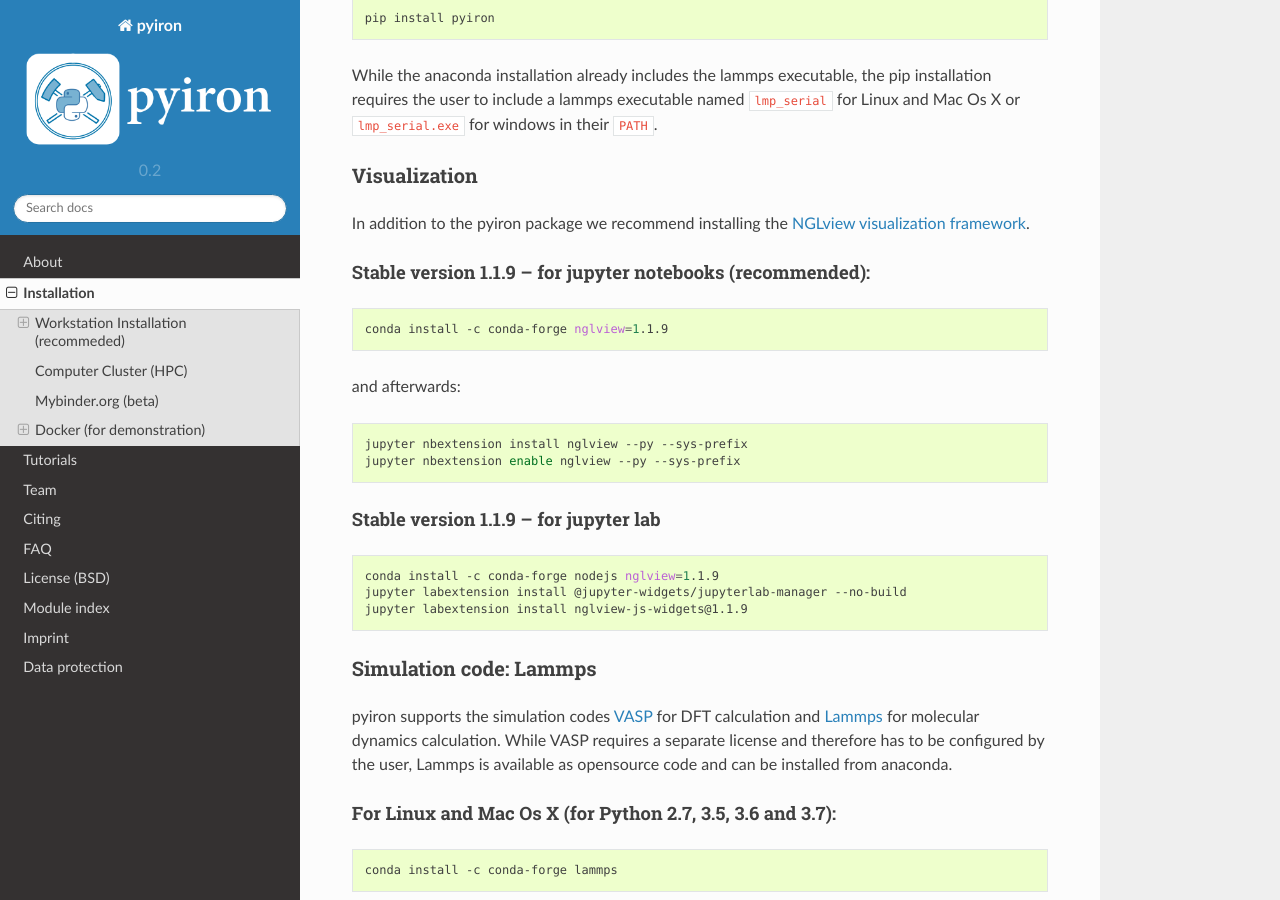
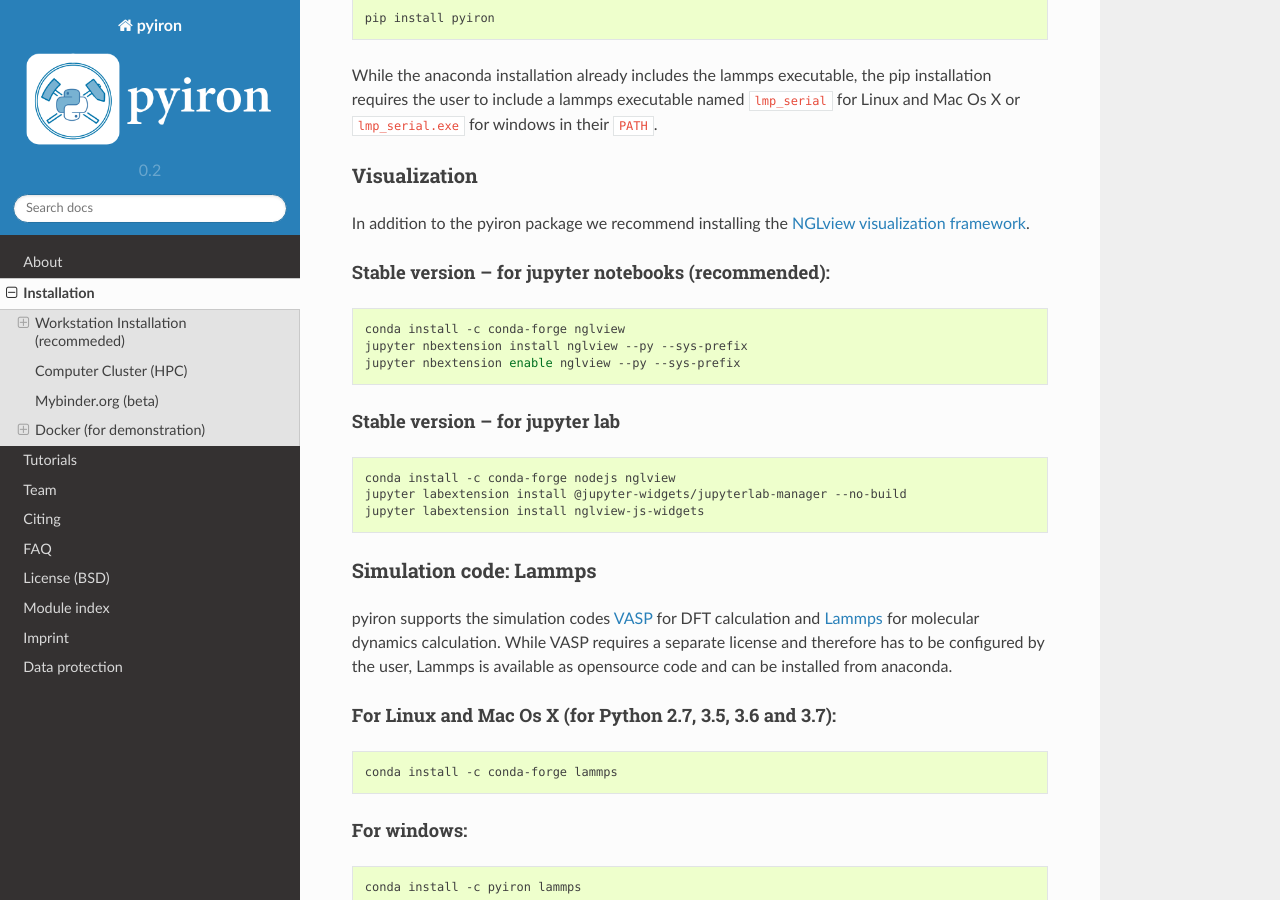
Before and after one commit to pyiron/pyiron, a Sphinx documentation site: the page built from docs/source/installation.rst, in a window 1280 px wide and 900 px high, scrolled down 1177 px. Built offline with Sphinx 7.4.7 and the Read the Docs theme 2.0.0, drawn with Linux system fonts in a browser that asks for light colours; pages that are not in the unit, such as notebooks, are missing from menus.

Commit message:
Update installation.rst

```diff
--- a/docs/source/installation.rst
+++ b/docs/source/installation.rst
@@ -54,28 +54,23 @@
 =============
 In addition to the pyiron package we recommend installing the `NGLview visualization framework <https://github.com/arose/nglview>`_.
 
-Stable version 1.1.9 – for jupyter notebooks (recommended):
+Stable version – for jupyter notebooks (recommended):
 -----------------------------------------------------------
 
 .. code-block:: bash
 
-    conda install -c conda-forge nglview=1.1.9
-
-and afterwards:
-
-.. code-block:: bash
-
+    conda install -c conda-forge nglview
     jupyter nbextension install nglview --py --sys-prefix
     jupyter nbextension enable nglview --py --sys-prefix
 
-Stable version 1.1.9 – for jupyter lab
+Stable version – for jupyter lab
 ------------------------------------
 
 .. code-block:: bash
 
-    conda install -c conda-forge nodejs nglview=1.1.9
+    conda install -c conda-forge nodejs nglview
     jupyter labextension install @jupyter-widgets/jupyterlab-manager --no-build
-    jupyter labextension install nglview-js-widgets@1.1.9
+    jupyter labextension install nglview-js-widgets
 
 Simulation code: Lammps
 =======================
```
